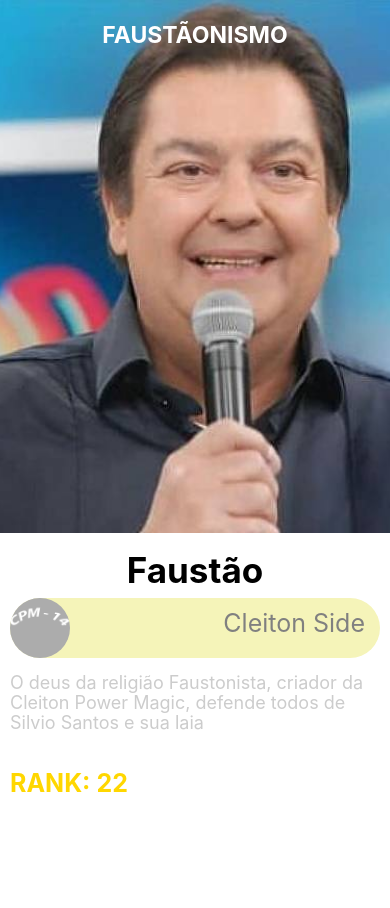
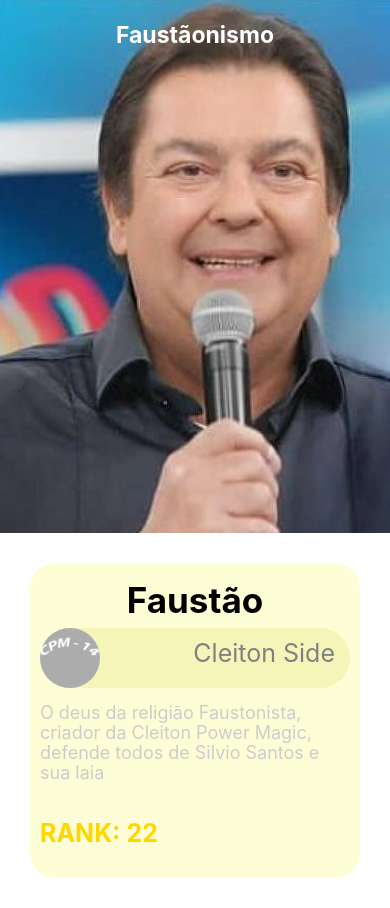
Before and after one commit to ak0237/Faustapp, a React Native app: screen / in a window 390 px wide. Before the commit the page ends 844 px from the top, so only its background shows below. Built offline with nearby package versions, Linux system fonts and the light colour scheme.

Commit message:
Implementando mock

```diff
--- a/App.js
+++ b/App.js
@@ -2,15 +2,17 @@ import React from 'react';
 import { StatusBar, SafeAreaView,  StyleSheet, Text } from 'react-native';
 
 
-import Cesta from './src/telas/Cesta/Componentes/Cesta';
+import Cesta from './src/telas/Cesta/Componentes/index';
+import mock from './src/mocks/cesta';
 
 export default function App() {
 
 
   return (
+    //As reticencias al lado do mock faz com que os parametros sejam passados individualmente
     <SafeAreaView>
       <StatusBar />
-      <Cesta />
+      <Cesta {...mock} />
 
     </SafeAreaView>
   )
--- /dev/null
+++ b/src/mocks/cesta.js
@@ -0,0 +1,16 @@
+import icone from '../../assets/icone.png';
+
+const cesta = {
+    topo: {
+        titulo: "Faustãonismo"
+    },
+    detalhes: {
+        nome: "Faustão",
+        iconeLado: icone,
+        lado: "Cleiton Side",
+        descricao: "O deus da religião Faustonista, criador da Cleiton Power Magic, defende todos de Silvio Santos e sua laia",
+        rank: "RANK: 22",
+    }
+}
+
+export default cesta;
--- a/src/telas/Cesta/Componentes/Cesta.js
+++ /dev/null
@@ -1,30 +0,0 @@
-import React from 'react';
-import { Image, StyleSheet, Dimensions, Text, View } from 'react-native';
-
-import Texto from '../../../Componentes/Texto';
-import Deatalhes from './Detalhes';
-import Topo from './Topo'
-import Detalhes from './Detalhes';
-
-
-
-
-
-export default function Cesta (){
-    return <>
-    <Topo />
-
-    <View style={estilos.cesta}>
-        <Detalhes />
-    </View>
-    </>
-}
-
-const estilos = StyleSheet.create({
-
-    cesta: {
-        padding:  10
-    },
-
-
-});
--- a/src/telas/Cesta/Componentes/Detalhes.js
+++ b/src/telas/Cesta/Componentes/Detalhes.js
@@ -2,18 +2,18 @@ import React from "react";
 import {View, Image, StyleSheet} from 'react-native';
 
 import Texto from '../../../Componentes/Texto';
-import icone from '../../../../assets/icone.png';
 
 
-export default function Deatalhes (){
+
+export default function Deatalhes ({nome, iconeLado, lado, descricao, rank}){
     return <>
-        <Texto style={estilos.nome}>Faustão</Texto>
+        <Texto style={estilos.nome}>{nome}</Texto>
         <View style={estilos.ladao}>
-            <Image source={icone} style={estilos.icone}/>
-            <Texto style={estilos.lado}>Cleiton Side</Texto>
+            <Image source={iconeLado} style={estilos.icone}/>
+            <Texto style={estilos.lado}>{lado}</Texto>
         </View>
-        <Texto style={estilos.descricao}>O deus da religião Faustonista, criador da Cleiton Power Magic, defende todos de Silvio Santos e sua laia</Texto>
-        <Texto style={estilos.rank}>RANK: 22</Texto>
+        <Texto style={estilos.descricao}>{descricao}</Texto>
+        <Texto style={estilos.rank}>{rank}</Texto>
     </>
 }
 
--- a/src/telas/Cesta/Componentes/Topo.js
+++ b/src/telas/Cesta/Componentes/Topo.js
@@ -6,10 +6,10 @@ import topo from '../../../../assets/topo.jpg';
 
 const width = Dimensions.get('screen').width;
 
-export default function Topo(){
+export default function Topo({titulo}){
     return <>
         <Image source={topo} style={estilos.topo} />
-        <Texto style={estilos.titulo}>FAUSTÃONISMO</Texto>
+        <Texto style={estilos.titulo}>{titulo}</Texto>
     </>
 }
 
--- /dev/null
+++ b/src/telas/Cesta/Componentes/index.js
@@ -0,0 +1,30 @@
+import React from 'react';
+import {  StyleSheet, View } from 'react-native';
+
+
+import Topo from './Topo'
+import Detalhes from './Detalhes';
+
+
+
+
+
+export default function Cesta ({ topo, detalhes }){
+    return <>
+    <Topo {...topo} />
+
+    <View style={estilos.cesta}>
+        <Detalhes {...detalhes}/>
+    </View>
+    </>
+}
+
+const estilos = StyleSheet.create({
+    cesta: {
+        padding: 10,
+        margin: 30,
+        backgroundColor: "rgba(250, 250, 50, 0.2)",
+        borderRadius: 25,
+
+    }
+});
```
